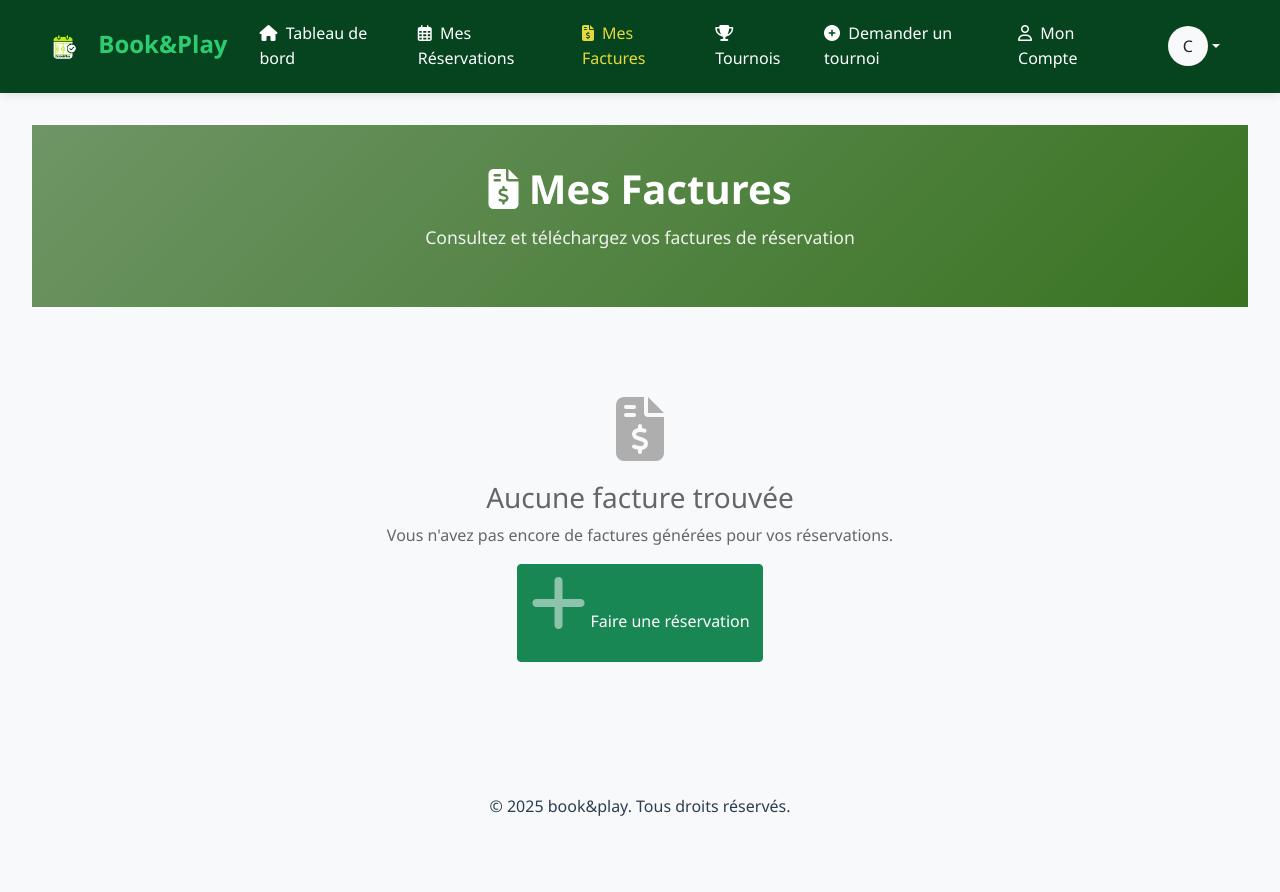
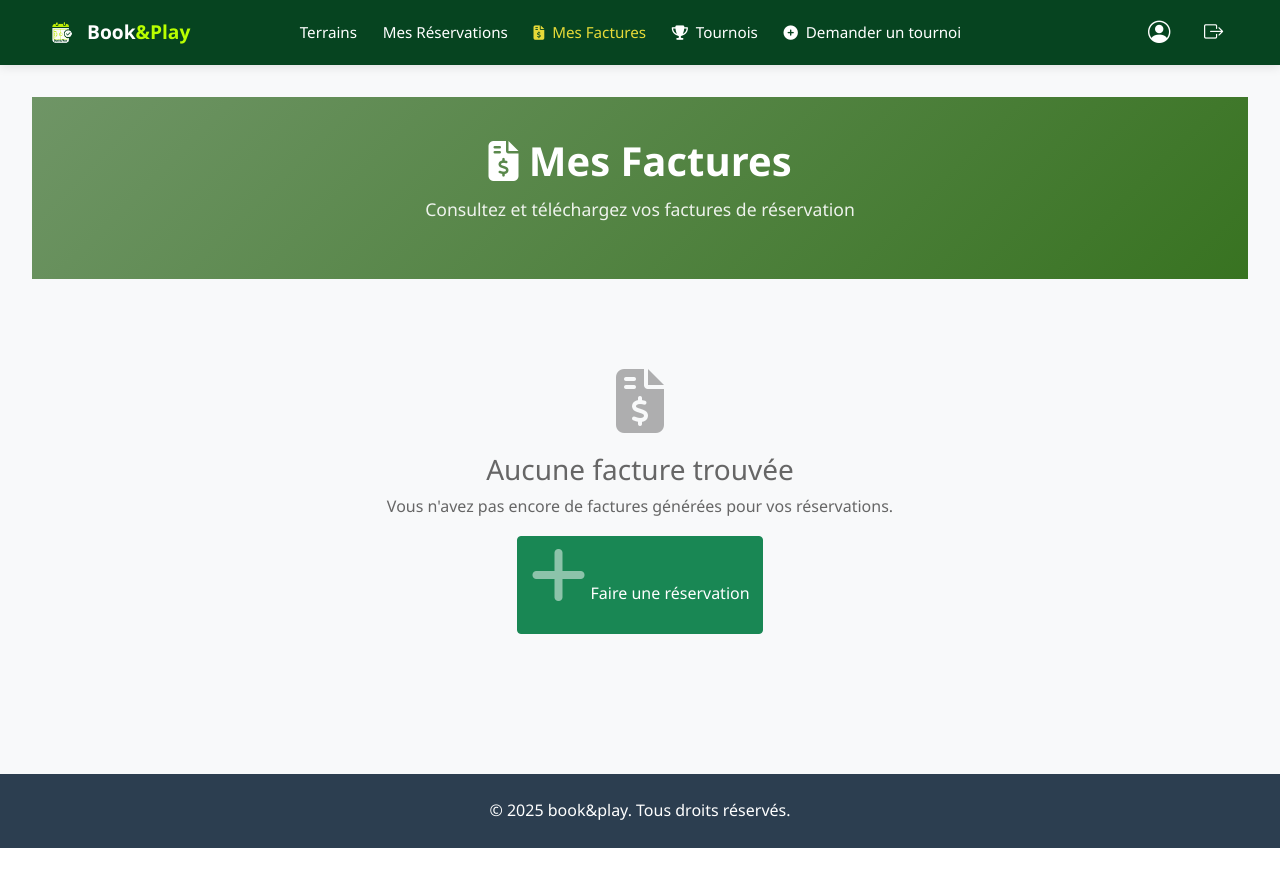
Before and after one commit to ism4il-04/book-play-mvc, a PHP site: page /book-play-mvc/app/Views/utilisateur/factures.php in a window 1280 px wide. After the commit the page ends 848 px from the top, so only its background shows below. Run offline with PHP 8.4, Linux system fonts and the light colour scheme.

Commit message:
minor chnages

```diff
--- a/app/Controllers/AuthController.php
+++ b/app/Controllers/AuthController.php
@@ -105,7 +105,7 @@ class AuthController extends Controller {
                 ];
 
                 // Demande: header vers views/utilisateur/dashboard.php
-                header('Location: ' . BASE_URL . 'views/utilisateur/dashboard.php');
+                header('Location: ' . BASE_URL . 'utilisateur/dashboard');
                 exit;
             }
 
--- a/app/Views/home/index.php
+++ b/app/Views/home/index.php
@@ -105,7 +105,7 @@ $baseUrl = rtrim(BASE_URL, '/') . '/';
             <ul class="navbar-nav align-items-center">
                 <li class="nav-item"><a class="nav-link px-3" href="#features">Features</a></li>
                 <li class="nav-item"><a class="nav-link px-3" href="#newsletter">Newsletter</a></li>
-                <li class="nav-item"><a class="btn btn-green ms-lg-3" href="<?php echo $baseUrl; ?>auth/login">Book a Field</a></li>
+                <li class="nav-item"><a class="btn btn-green ms-lg-3" href="<?php echo $baseUrl; ?>auth/login">Connexion</a></li>
             </ul>
         </div>
     </div>
--- a/app/Views/home/tournois.php
+++ b/app/Views/home/tournois.php
@@ -171,6 +171,11 @@ $currentUser = $_SESSION['user'] ?? [];
                             Mes Réservations
                         </a>
                     </li>
+                                        <li class="nav-item">
+                        <a class="nav-link" href="<?php echo $baseUrl; ?>facture/client">
+                            <i class="fas fa-file-invoice-dollar me-1"></i> Mes Factures
+                        </a>
+                    </li>
                      <li class="nav-item">
                         <a class="nav-link active" href="<?php echo $baseUrl; ?>home/tournois">
                             <i class="fas fa-trophy"></i> Tournois
--- a/app/Views/utilisateur/factures.php
+++ b/app/Views/utilisateur/factures.php
@@ -26,6 +26,7 @@ if ($user) {
     <link rel="stylesheet" href="<?php echo $baseUrl; ?>css/style.css">
     <link rel="stylesheet" href="https://cdnjs.cloudflare.com/ajax/libs/font-awesome/6.4.0/css/all.min.css">
     <link rel="stylesheet" href="https://cdn.jsdelivr.net/npm/bootstrap@5.1.3/dist/css/bootstrap.min.css">
+    <link rel="stylesheet" href="https://cdn.jsdelivr.net/npm/bootstrap-icons@1.11.0/font/bootstrap-icons.css">
     <style>
         :root {
             --primary: #2c3e50;
@@ -47,33 +48,75 @@ if ($user) {
             line-height: 1.6;
         }
 
-        /* Navbar */
+        /* Navbar - Version compacte */
         .navbar {
             background: #064420 !important;
             box-shadow: 0 2px 10px rgba(0,0,0,0.1);
-            padding: 0.8rem 2rem;
+            padding: 0.5rem 2rem;
+            min-height: 60px;
         }
 
         .navbar-brand {
             font-weight: 700;
-            color: var(--primary) !important;
-            font-size: 1.5rem;
+            color: white !important;
+            font-size: 1.2rem;
+            display: flex;
+            align-items: center;
+            padding: 0;
         }
 
-        .navbar-brand span {
-            color: var(--success);
+        .navbar-brand img {
+            height: 35px;
+            margin-right: 8px;
+        }
+
+        .navbar-brand .brand-text {
+            color: #b9ff00;
         }
 
         .nav-link {
             color: white !important;
             font-weight: 500;
-            padding: 0.5rem 1rem !important;
+            padding: 0.4rem 0.8rem !important;
             transition: all 0.3s;
+            font-size: 0.95rem;
         }
 
         .nav-link:hover, .nav-link.active {
             color: #ffeb3b !important;
             opacity: 0.9;
+        }
+
+        .nav-link i {
+            font-size: 0.9rem;
+        }
+
+        .center-nav {
+            margin: 0 auto;
+        }
+
+        .navbar-nav.ms-auto {
+            margin-left: auto !important;
+        }
+
+        /* Dropdown profil */
+        .navbar-nav .dropdown-menu {
+            margin-top: 0.5rem;
+        }
+
+        /* Responsive */
+        @media (max-width: 991.98px) {
+            .navbar {
+                padding: 0.5rem 1rem;
+            }
+
+            .navbar-brand {
+                font-size: 1.1rem;
+            }
+
+            .navbar-brand img {
+                height: 30px;
+            }
         }
 
         /* Main Content */
@@ -195,29 +238,41 @@ if ($user) {
             margin-bottom: 20px;
             opacity: 0.5;
         }
+
+        /* Footer */
+        .main-footer {
+            background: #2c3e50;
+            color: white;
+            margin-top: 3rem;
+        }
+
+        .footer-content {
+            padding: 1.5rem 0;
+        }
     </style>
 </head>
 <body>
-    <!-- Navbar -->
-    <nav class="navbar navbar-expand-lg navbar-light bg-green">
+   <!-- Navbar -->
+    <nav class="navbar navbar-expand-lg">
         <div class="container-fluid">
             <a class="navbar-brand" href="<?php echo $baseUrl; ?>">
-                <img src="<?php echo $baseUrl; ?>images/logo.png" alt="Logo" height="40" class="d-inline-block align-text-top me-2">
-                <span class="brand-text">Book<span>&</span>Play</span>
+                <img src="<?php echo $baseUrl; ?>images/logo.png" alt="Logo">
+                <span>Book<span class="brand-text">&</span><span class="brand-text">Play</span></span>
             </a>
-            <button class="navbar-toggler" type="button" data-bs-toggle="collapse" data-bs-target="#navbarNav" aria-controls="navbarNav" aria-expanded="false" aria-label="Toggle navigation">
+            <button class="navbar-toggler" type="button" data-bs-toggle="collapse" data-bs-target="#navbarNav" style="background: white;">
                 <span class="navbar-toggler-icon"></span>
             </button>
             <div class="collapse navbar-collapse" id="navbarNav">
-                <ul class="navbar-nav ms-auto align-items-center">
+                <!-- Menu centré -->
+                <ul class="navbar-nav center-nav">
                     <li class="nav-item">
                         <a class="nav-link" href="<?php echo $baseUrl; ?>utilisateur/dashboard">
-                            <i class="fas fa-home me-1"></i> Tableau de bord
+                            Terrains
                         </a>
                     </li>
                     <li class="nav-item">
-                        <a class="nav-link" href="<?php echo $baseUrl; ?>home/terrains">
-                            <i class="far fa-calendar-alt me-1"></i> Mes Réservations
+                        <a class="nav-link" href="<?php echo $baseUrl; ?>utilisateur/mesReservations">
+                            Mes Réservations
                         </a>
                     </li>
                     <li class="nav-item">
@@ -225,7 +280,7 @@ if ($user) {
                             <i class="fas fa-file-invoice-dollar me-1"></i> Mes Factures
                         </a>
                     </li>
-                    <li class="nav-item">
+                     <li class="nav-item">
                         <a class="nav-link" href="<?php echo $baseUrl; ?>home/tournois">
                             <i class="fas fa-trophy me-1"></i> Tournois
                         </a>
@@ -235,23 +290,61 @@ if ($user) {
                             <i class="fas fa-plus-circle me-1"></i> Demander un tournoi
                         </a>
                     </li>
-                    <li class="nav-item me-3">
-                        <a class="nav-link" href="<?php echo $baseUrl; ?>compte">
-                            <i class="far fa-user me-1"></i> Mon Compte
+                </ul>
+
+                <ul class="navbar-nav ms-auto align-items-center">
+                    <li class="nav-item dropdown me-2">
+                        <a class="nav-link p-0" href="#" id="profileDropdown" role="button" data-bs-toggle="dropdown" aria-expanded="false" title="Mon profil">
+                            <i class="bi bi-person-circle" style="font-size: 1.4rem;"></i>
                         </a>
+                        <div class="dropdown-menu dropdown-menu-end p-3" aria-labelledby="profileDropdown" style="min-width: 280px;">
+                            <h6 class="mb-3" style="color:#2c3e50; font-weight:700;">Informations personnelles</h6>
+                            <div class="d-flex align-items-start mb-2" style="gap:.6rem; color:#7f8c8d;">
+                                <i class="bi bi-person" style="color:#00bcd4;"></i>
+                                <div>
+                                    <div style="font-size:.8rem; opacity:.8;">Nom complet</div>
+                                    <div style="font-weight:600; color:#2c3e50;">
+                                        <?php
+                                        $prenom = $currentUser['prenom'] ?? '';
+                                        $nom = $currentUser['nom'] ?? '';
+                                        $name = trim($prenom . ' ' . $nom);
+                                        if ($name === '') { $name = $currentUser['name'] ?? 'Utilisateur'; }
+                                        echo htmlspecialchars($name);
+                                        ?>
+                                    </div>
+                                </div>
+                            </div>
+                            <div class="d-flex align-items-start mb-2" style="gap:.6rem; color:#7f8c8d;">
+                                <i class="bi bi-envelope" style="color:#00bcd4;"></i>
+                                <div>
+                                    <div style="font-size:.8rem; opacity:.8;">Email</div>
+                                    <div style="font-weight:600; color:#2c3e50;">
+                                        <?php echo htmlspecialchars($currentUser['email'] ?? ''); ?>
+                                    </div>
+                                </div>
+                            </div>
+                            <div class="d-flex align-items-start mb-3" style="gap:.6rem; color:#7f8c8d;">
+                                <i class="bi bi-telephone" style="color:#00bcd4;"></i>
+                                <div>
+                                    <div style="font-size:.8rem; opacity:.8;">Téléphone</div>
+                                    <div style="font-weight:600; color:#2c3e50;">
+                                        <?php
+                                        $tel = $currentUser['telephone'] ?? ($currentUser['num_tel'] ?? '');
+                                        echo htmlspecialchars($tel);
+                                        ?>
+                                    </div>
+                                </div>
+                            </div>
+                            <div class="d-grid gap-2">
+                                <a class="btn btn-outline-secondary btn-sm" href="<?php echo $baseUrl; ?>utilisateur/changePassword">Changer mot de passe</a>
+                                <a class="btn btn-primary btn-sm" style="background:#b9ff00; color:#064420; border-color:#b9ff00;" href="<?php echo $baseUrl; ?>utilisateur/profil">Modifier mes informations</a>
+                            </div>
+                        </div>
                     </li>
-                    <li class="nav-item dropdown">
-                        <a class="nav-link dropdown-toggle d-flex align-items-center" href="#" id="userDropdown" role="button" data-bs-toggle="dropdown" aria-expanded="false">
-                            <div class="rounded-circle bg-light text-dark d-flex align-items-center justify-content-center" style="width: 40px; height: 40px;">
-                                <?php echo strtoupper(substr($userName, 0, 1)); ?>
-                            </div>
+                    <li class="nav-item">
+                        <a class="nav-link" href="<?php echo $baseUrl; ?>logout" title="Déconnexion">
+                            <i class="bi bi-box-arrow-right" style="font-size: 1.2rem;"></i>
                         </a>
-                        <ul class="dropdown-menu dropdown-menu-end" aria-labelledby="userDropdown">
-                            <li><a class="dropdown-item" href="<?php echo $baseUrl; ?>profil"><i class="fas fa-user-circle me-2"></i>Mon Profil</a></li>
-                            <li><a class="dropdown-item" href="<?php echo $baseUrl; ?>parametres"><i class="fas fa-cog me-2"></i>Paramètres</a></li>
-                            <li><hr class="dropdown-divider"></li>
-                            <li><a class="dropdown-item text-danger" href="<?php echo $baseUrl; ?>logout"><i class="fas fa-sign-out-alt me-2"></i>Déconnexion</a></li>
-                        </ul>
                     </li>
                 </ul>
             </div>
@@ -394,14 +487,14 @@ if ($user) {
                 </div>
             <?php endif; ?>
         </div>
+    </main>
 
-        <!-- Footer -->
-        <footer class="main-footer mt-5">
-            <div class="footer-content text-center py-4">
-                <p>&copy; <?php echo date('Y'); ?> <?php echo APP_NAME; ?>. Tous droits réservés.</p>
-            </div>
-        </footer>
-    </main>
+    <!-- Footer -->
+    <footer class="main-footer">
+        <div class="footer-content text-center">
+            <p class="mb-0">&copy; <?php echo date('Y'); ?> <?php echo APP_NAME ?? 'Book&Play'; ?>. Tous droits réservés.</p>
+        </div>
+    </footer>
 
     <!-- Scripts -->
     <script src="https://cdn.jsdelivr.net/npm/bootstrap@5.1.3/dist/js/bootstrap.bundle.min.js"></script>
--- a/app/Views/utilisateur/mesReservations.php
+++ b/app/Views/utilisateur/mesReservations.php
@@ -555,6 +555,11 @@ $reservations = [
                     <li class="nav-item">
                         <a class="nav-link active" href="<?php echo $baseUrl; ?>utilisateur/mesReservations">
                             Mes Réservations
+                        </a>
+                    </li>
+                                        <li class="nav-item">
+                        <a class="nav-link" href="<?php echo $baseUrl; ?>facture/client">
+                            <i class="fas fa-file-invoice-dollar me-1"></i> Mes Factures
                         </a>
                     </li>
                      <li class="nav-item">
```
